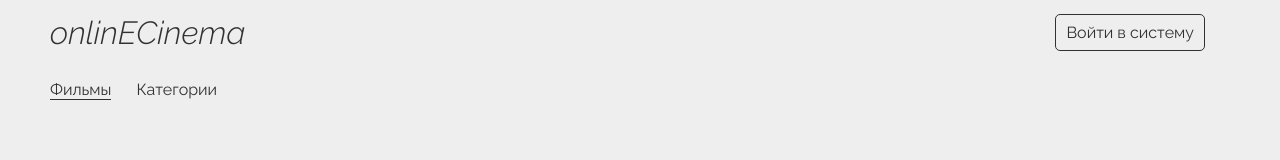
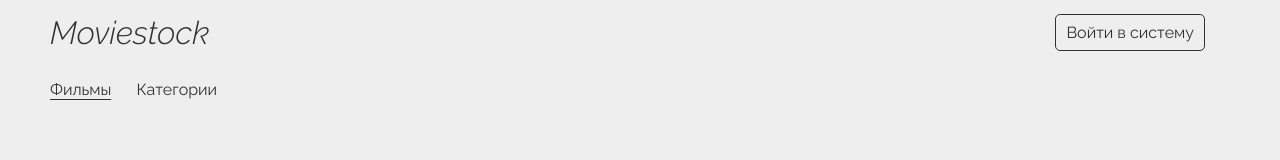
Before and after one commit to svjatoslavtt/OnlineCinema, a React (Create React App) app in the folder client/: page /news-feed in a window 1280 px wide. Shown: the top 160 px of the page. Built offline with nearby package versions, Linux system fonts and the light colour scheme.

Commit message:
client: Change app name

```diff
--- a/client/public/index.html
+++ b/client/public/index.html
@@ -24,7 +24,7 @@
       work correctly both with client-side routing and a non-root public URL.
       Learn how to configure a non-root public URL by running `npm run build`.
     -->
-    <title>onlinECinema</title>
+    <title>Moviestock</title>
   </head>
   <body>
     <noscript>You need to enable JavaScript to run this app.</noscript>
--- a/client/src/app/shared/components/NavBar/index.tsx
+++ b/client/src/app/shared/components/NavBar/index.tsx
@@ -28,7 +28,7 @@ const NavBar: React.FC = () => {
       <div className={styles.navBarHead}>
         <div className={styles.linkWrapper}>
           <div className={styles.logo}>
-            onlinECinema
+            Moviestock
           </div>
         </div>
 
```
